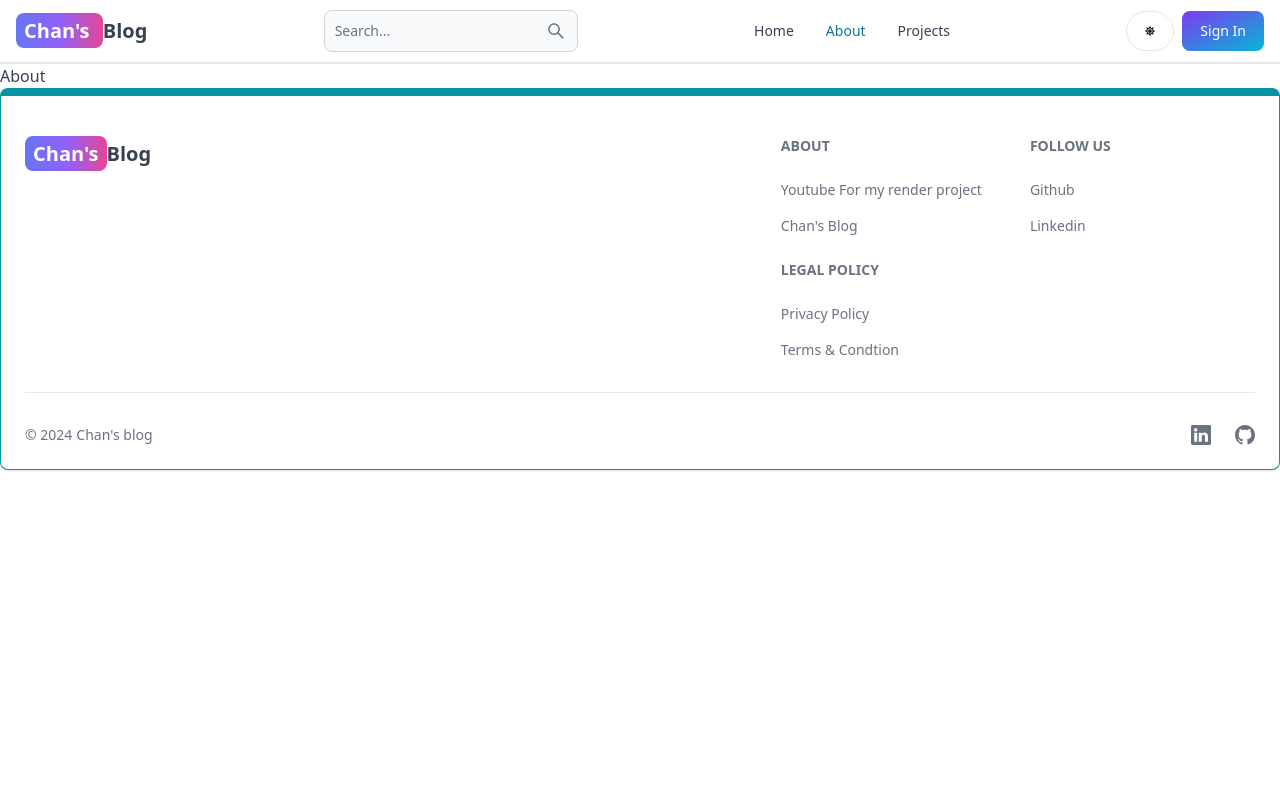
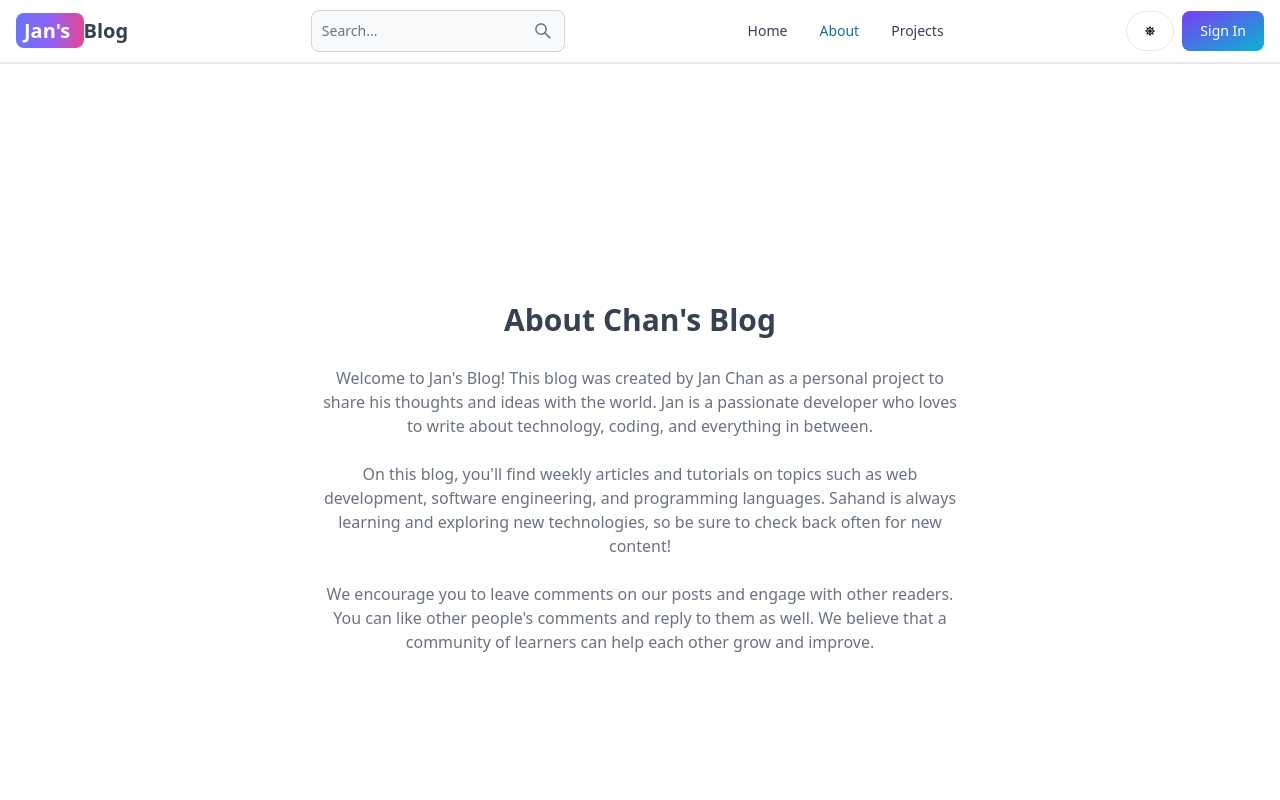
Before and after one commit to wehpat/MERN-blog, a React (Vite) app in the folder frontend/: page /about in a window 1280 px wide. Shown: the top 800 px of the page. Built offline with nearby package versions, Linux system fonts and the light colour scheme; no server answers.

Commit message:
complete about and porjects pages

```diff
--- a/frontend/src/components/Footer.jsx
+++ b/frontend/src/components/Footer.jsx
@@ -15,7 +15,7 @@ export default function FooterCom() {
                 >
                     <span className='px-2 py-1 bg-gradient-to-r from-indigo-500
                      via-purple-500 to-pink-500 rounded-lg text-white'>
-                        Chan's
+                        Jan's
                     </span>
                     Blog
                 </Link>
@@ -37,7 +37,7 @@ export default function FooterCom() {
                             target='_blank'
                             rel='noopener noreferrer'
                             >
-                                Chan's Blog
+                                Jan's Blog
                         </Footer.Link>
                     </Footer.LinkGroup>
                     </div>
@@ -83,7 +83,7 @@ export default function FooterCom() {
             <div className='w-full sm:flex sm:items-center sm:justify-between'>
                 <Footer.Copyright
                     href="#"
-                    by="Chan's blog"
+                    by="Jan's blog"
                     year={new Date().getFullYear()}
                 />
                 <div className='flex gap-6 sm:mt-0 mt-4 sm:justify-center'>
--- a/frontend/src/components/Header.jsx
+++ b/frontend/src/components/Header.jsx
@@ -56,7 +56,7 @@ export default function Header() {
   return (
     <Navbar className='border-b-2'>
         <Link to= "/" className='self-center whitespace-nowrap text-sm sm:text-xl font-semibold dark:text-white'>
-            <span className='px-2 py-1 bg-gradient-to-r from-indigo-500 via-purple-500 to-pink-500 rounded-lg text-white'>Chan's </span>
+            <span className='px-2 py-1 bg-gradient-to-r from-indigo-500 via-purple-500 to-pink-500 rounded-lg text-white'>Jan's </span>
             Blog
         </Link>
         <form onSubmit={handleSubmit}>
--- a/frontend/src/pages/About.jsx
+++ b/frontend/src/pages/About.jsx
@@ -2,6 +2,29 @@ import React from 'react'
 
 export default function About() {
   return (
-    <div>About</div>
+    <div className='min-h-screen flex items-center justify-center'>
+      <div className='max-w-2xl mx-auto p-3 text-center'>
+        <div className=''>
+          <h1 className='text-3xl font-semibold text-center my-7'>About Chan's Blog</h1>
+          <div className='text-md text-gray-500 flex flex-col gap-6'>
+            <p>
+             Welcome to Jan's Blog! This blog was created by Jan Chan as a personal project
+             to share his thoughts and ideas with the world. Jan is a passionate developer who loves
+             to write about technology, coding, and everything in between.
+            </p>
+            <p>
+            On this blog, you'll find weekly articles and tutorials on topics such as web development,
+            software engineering, and programming languages. Sahand is always learning and
+            exploring new technologies, so be sure to check back often for new content!
+            </p>
+            <p>
+            We encourage you to leave comments on our posts and engage with other readers. You can
+            like other people's comments and reply to them as well. We believe that a community of
+            learners can help each other grow and improve.
+            </p>
+          </div>
+        </div>
+      </div>
+    </div>
   )
 }
--- a/frontend/src/pages/Projects.jsx
+++ b/frontend/src/pages/Projects.jsx
@@ -1,7 +1,12 @@
-import React from 'react'
+import React from 'react';
+import CallToAction from "../components/CallToAction.jsx";
 
 export default function Projects() {
   return (
-    <div>Projects</div>
+    <div className='min-h-screen max-w-2xl mx-auto flex flex-col justify-center items-center gap-6 p-3'>
+      <h1 className='text-3xl font-semibold'>Projects</h1>
+      <p className='text-md text-gray-500'>Build fun and engaging projects while learning HTML, CSS, and JavaScript</p>
+      <CallToAction/>
+    </div>
   )
 }
--- a/frontend/src/pages/Signin.jsx
+++ b/frontend/src/pages/Signin.jsx
@@ -51,7 +51,7 @@ export default function SignIn() {
           {/* Left */}
           <div className="flex-1">
           <Link to= "/" className='font-bold dark:text-white text-4xl'>
-              <span className='px-2 py-1 bg-gradient-to-r from-indigo-500 via-purple-500 to-pink-500 rounded-lg text-white'>Chan's </span>
+              <span className='px-2 py-1 bg-gradient-to-r from-indigo-500 via-purple-500 to-pink-500 rounded-lg text-white'>Jan's </span>
               Blog
           </Link>
           <p className='text-sm mt-5'>
```
